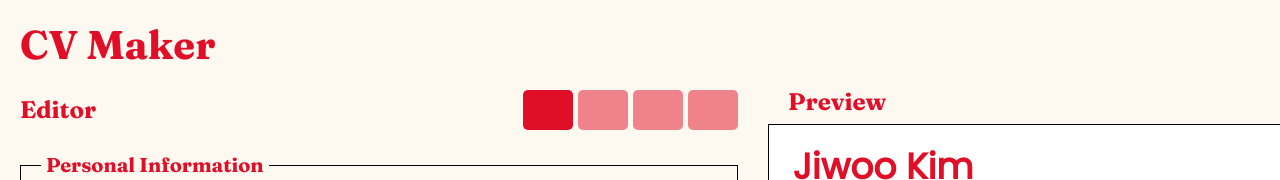
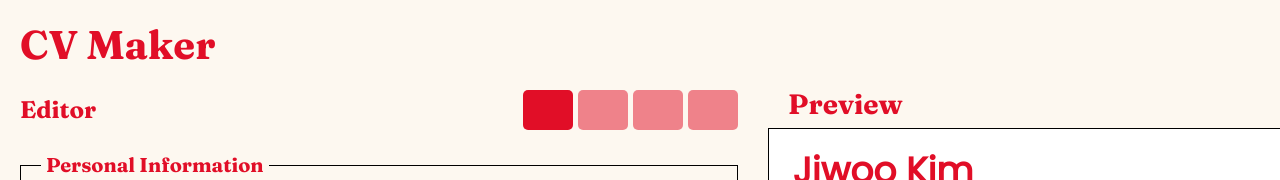
Before and after one commit to beaesq/cv-maker, a React (Vite) app: page / in a window 1280 px wide. Shown: the top 180 px of the page. Built offline with nearby package versions, Linux system fonts and the light colour scheme; some icons are missing.

Commit message:
Change font size

```diff
--- a/src/styles/Preview.css
+++ b/src/styles/Preview.css
@@ -12,7 +12,7 @@
 .preview h2 {
   color: var(--detail-color);
   font-family: var(--heading-font);
-  font-size: 24px;
+  font-size: 28px;
   font-weight: bold;
   margin-left: 20px;
 }
```
